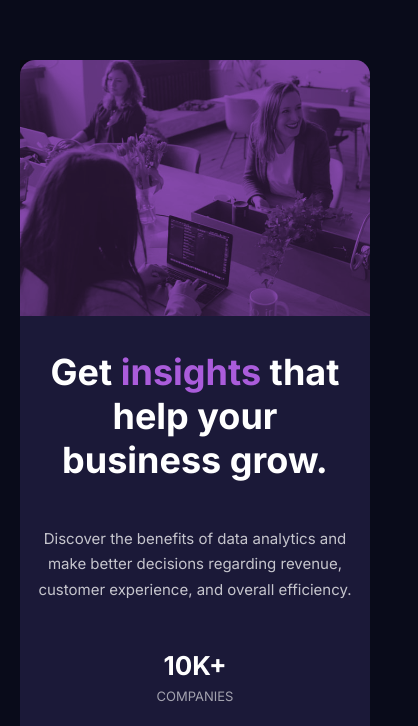
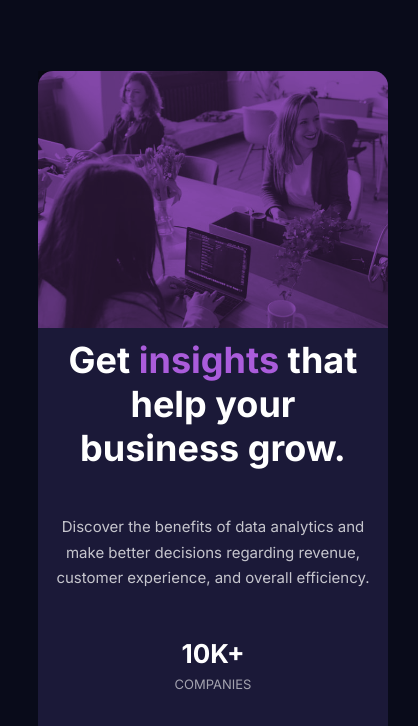
Before and after one commit to Teo-kodehode/stats-preview-card, a plain HTML site: page index.html in a window 390 px wide. Shown: the part 103-829 px from the top of the page, 418 px wide, since content can reach past the window. Drawn offline with Linux system fonts and the light colour scheme.

Commit message:
maybe mobile size fix

```diff
--- a/index.css
+++ b/index.css
@@ -105,17 +105,19 @@ main{
     max-height: fit-content;
     max-width: fit-content;
     align-content: center;
+    padding: 30px;
 }
 
 h1{
     padding: 10px;
+    margin-top: 0px;
 }
 
 .imagecontainer{
     width: 350px;
     border-top-left-radius: 15px;
     border-bottom-right-radius: 0px;
-    height: 256px;
+    height: auto;
 }
 
 img{
```
